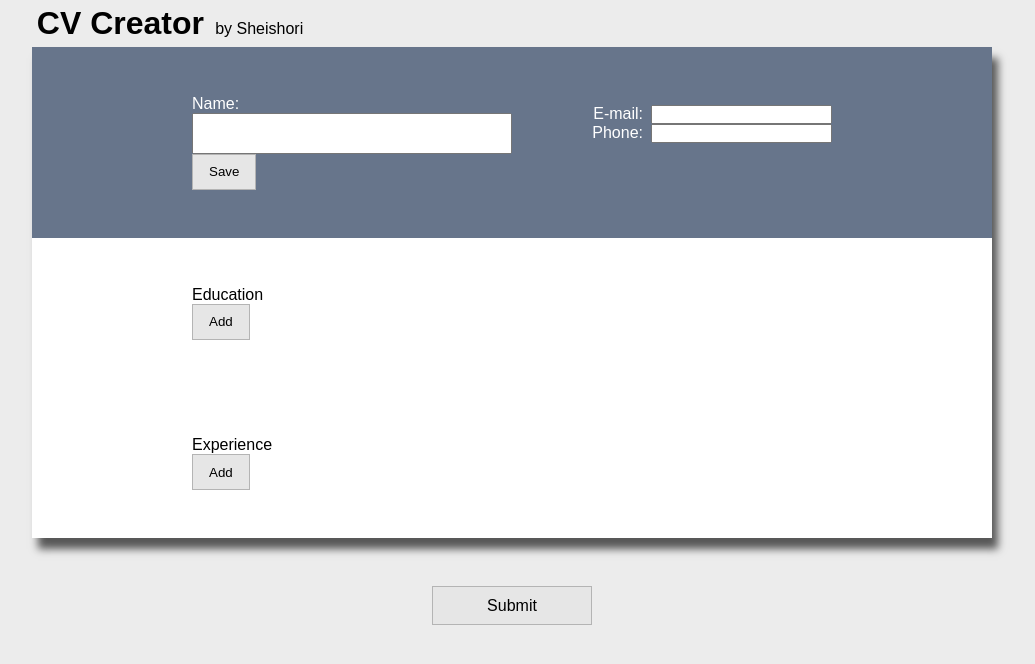
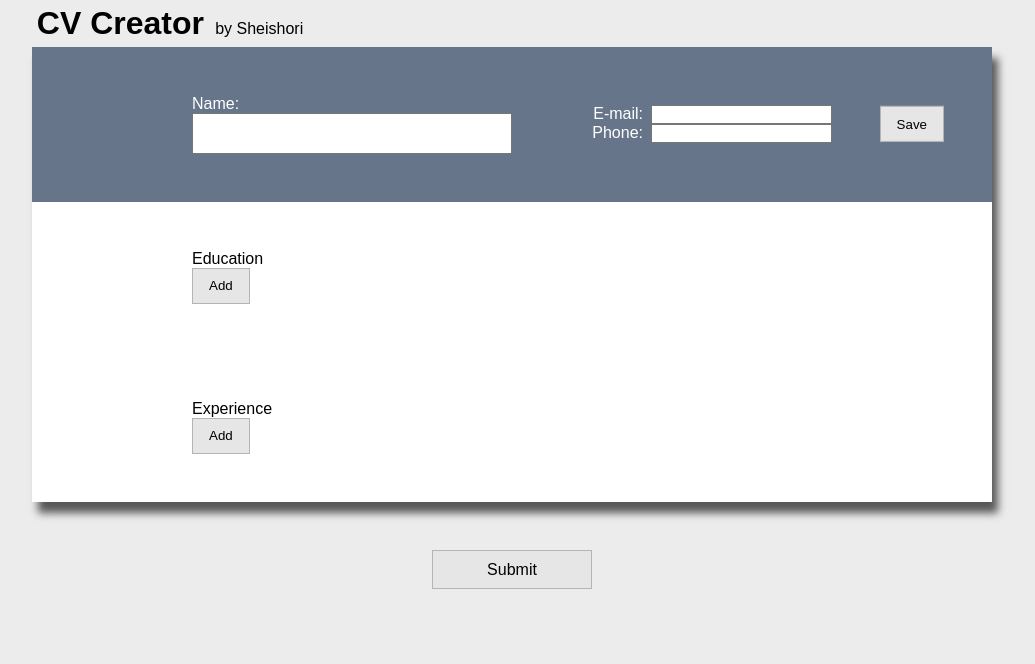
Before and after one commit to Sheishori/cv-creator, a React (Create React App) app: page / in a window 1280 px wide. Shown: the top 664 px of the page, without its empty margins (128-1163 px from the left). Built offline with nearby package versions, Linux system fonts and the light colour scheme.

Commit message:
Position the button in PersonalInfo to the side

```diff
--- a/src/styles/PersonalInfo.css
+++ b/src/styles/PersonalInfo.css
@@ -1,4 +1,5 @@
 #PersonalInfo {
+	position: relative;
 	color: white;
 	background-color: rgb(103, 117, 139);
 }
@@ -42,3 +43,10 @@ label {
 	width: 80%;
 	display: block;
 }
+
+#PersonalInfo button {
+	position: absolute;
+	top: 50%;
+	right: 5%;
+	transform: translate(0, -50%);
+}
```
